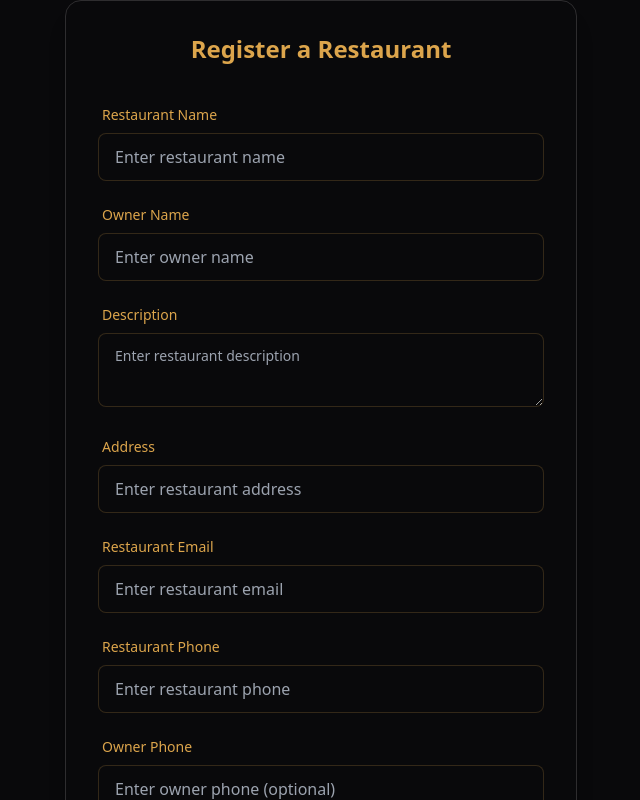
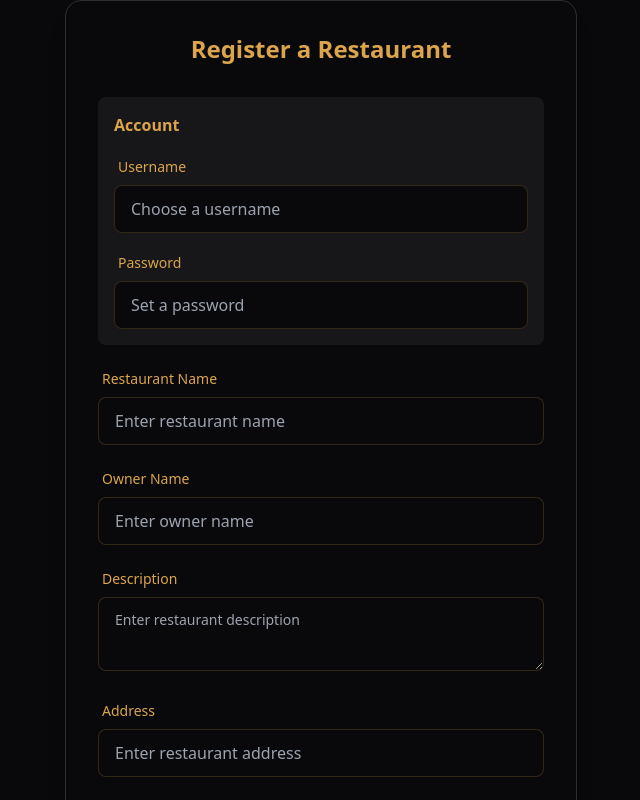
Before and after one commit to MahathiR27/UTHAO-Web-App, a React app in the folder frontend/: page /create-restaurant in a window 1280 px wide. Shown: the top 800 px of the page, without its empty margins (319-959 px from the left). Built offline with nearby package versions, Linux system fonts and the light colour scheme; the HTML template or start-up script is replaced by a standard one.

Commit message:
added username and password for restaurant

```diff
--- a/frontend/src/components/RestaurantCreateWindow.jsx
+++ b/frontend/src/components/RestaurantCreateWindow.jsx
@@ -6,6 +6,8 @@ import { useNavigate } from "react-router";
 const RestaurantCreateWindow = () => {
   const navigate = useNavigate();
   const [formData, setFormData] = useState({
+    username: "",
+    password: "",
     RestaurantName: "",
     OwnerName: "",
     description: "",
@@ -35,6 +37,8 @@ const RestaurantCreateWindow = () => {
       console.log(res.data);
 
       setFormData({
+        username: "",
+        password: "",
         RestaurantName: "",
         OwnerName: "",
         description: "",
@@ -64,6 +68,35 @@ const RestaurantCreateWindow = () => {
         </h2>
 
         <form onSubmit={handleSubmit} className="space-y-4">
+          <div className="card bg-base-200 p-4 rounded-lg">
+            <h3 className="font-semibold mb-3">Account</h3>
+            <div className="grid grid-cols-1 gap-3">
+              <div>
+                <label className="label"><span className="label-text">Username</span></label>
+                <input
+                  type="text"
+                  name="username"
+                  placeholder="Choose a username"
+                  value={formData.username}
+                  onChange={handleChange}
+                  className="input input-bordered w-full focus:outline-none"
+                  required
+                />
+              </div>
+              <div>
+                <label className="label"><span className="label-text">Password</span></label>
+                <input
+                  type="password"
+                  name="password"
+                  placeholder="Set a password"
+                  value={formData.password}
+                  onChange={handleChange}
+                  className="input input-bordered w-full focus:outline-none"
+                  required
+                />
+              </div>
+            </div>
+          </div>
           <div>
             <label className="label">
               <span className="label-text">Restaurant Name</span>
```
Also changed, not shown: 2 other files (tests, documents, lock files or other folders).
